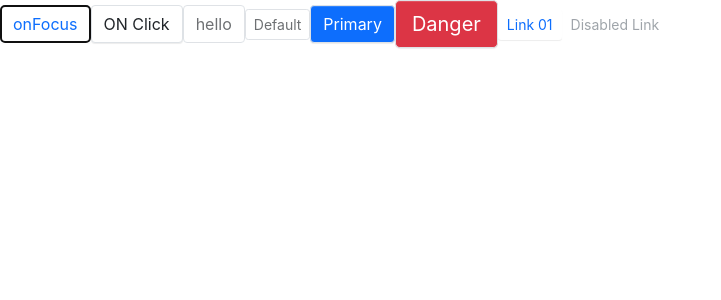
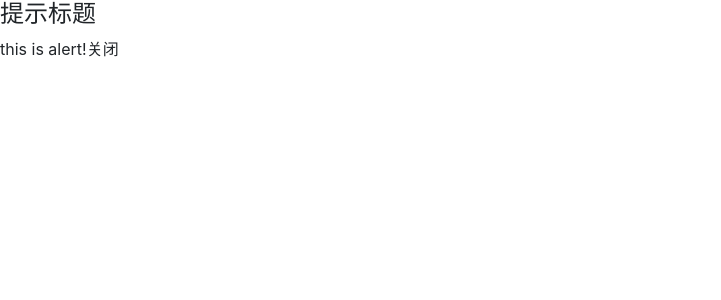
Before and after one commit to dvxiaofan/sky-island, a React (Create React App) app: page / in a window 1280 px wide. Shown: the top 300 px of the page, without its empty margins (0-721 px from the left). Built offline with nearby package versions, Linux system fonts and the light colour scheme.

Commit message:
编写Alert

```diff
--- a/src/App.tsx
+++ b/src/App.tsx
@@ -1,5 +1,6 @@
 import React from 'react';
-import Button, { ButtonType, ButtonSize } from './components/Button/Button';
+// import Button, { ButtonType, ButtonSize } from './components/Button/Button';
+import Alert, { AlertType } from './components/Alert/Alert';
 
 function App() {
 
@@ -7,16 +8,12 @@
     <div className="App">
       <header className="App-header">
 
-        <Button autoFocus className='custom'>onFocus</Button>
-        <Button onClick={(e) => { e.preventDefault(); console.log('hello') }}>ON Click</Button>
-        <Button disabled >hello</Button>
-        <Button btnType={ButtonType.Default} disabled size={ButtonSize.Small}>Default</Button>
-        <Button btnType={ButtonType.Primary} >Primary</Button>
-        <Button btnType={ButtonType.Danger} size={ButtonSize.Large}>Danger</Button>
+        <Alert alertType={AlertType.Default} title='提示标题'>this is alert!</Alert>
 
-        <Button btnType={ButtonType.Link} href='bing.cn' size={ButtonSize.Small}>Link 01</Button>
-        <Button btnType={ButtonType.Link} disabled href='bing.cn' size={ButtonSize.Small}>Disabled Link</Button>
+
       </header>
+
+
     </div>
   );
 }
--- /dev/null
+++ b/src/components/Alert/Alert.tsx
@@ -0,0 +1,45 @@
+import React from 'react';
+import classNames from 'classnames';
+
+
+
+export enum AlertType {
+  Success = 'success',
+  Default = 'default',
+  Warning = 'warning',
+  Danger = 'danger'
+}
+
+interface BaseAlertProps {
+  className?: string,
+  alertType?: AlertType,
+  children?: React.ReactNode,
+  title?: string
+}
+
+
+export type AlertProps = Partial<BaseAlertProps>
+
+const Alert: React.FC<AlertProps> = (props) => {
+  const { alertType, className, children, title, ...restProps } = props;
+
+  const classes = classNames('alert', className, {
+    [`alert-${alertType}`]: alertType,
+  })
+
+  // <button className={classes} {...restProps} >{children}</button>
+
+  return (
+    <div className={classes} {...restProps}>
+      <h4>{title}</h4>
+      <span>{children}</span>
+      <span>关闭</span>
+    </div>
+  )
+}
+
+Alert.defaultProps = {
+  alertType: AlertType.Default
+}
+
+export default Alert
--- /dev/null
+++ b/src/components/Alert/_style.scss
@@ -0,0 +1,7 @@
+.alert {
+}
+
+.alert-default {
+	color: #fff;
+	background-color: $blue;
+}
```
